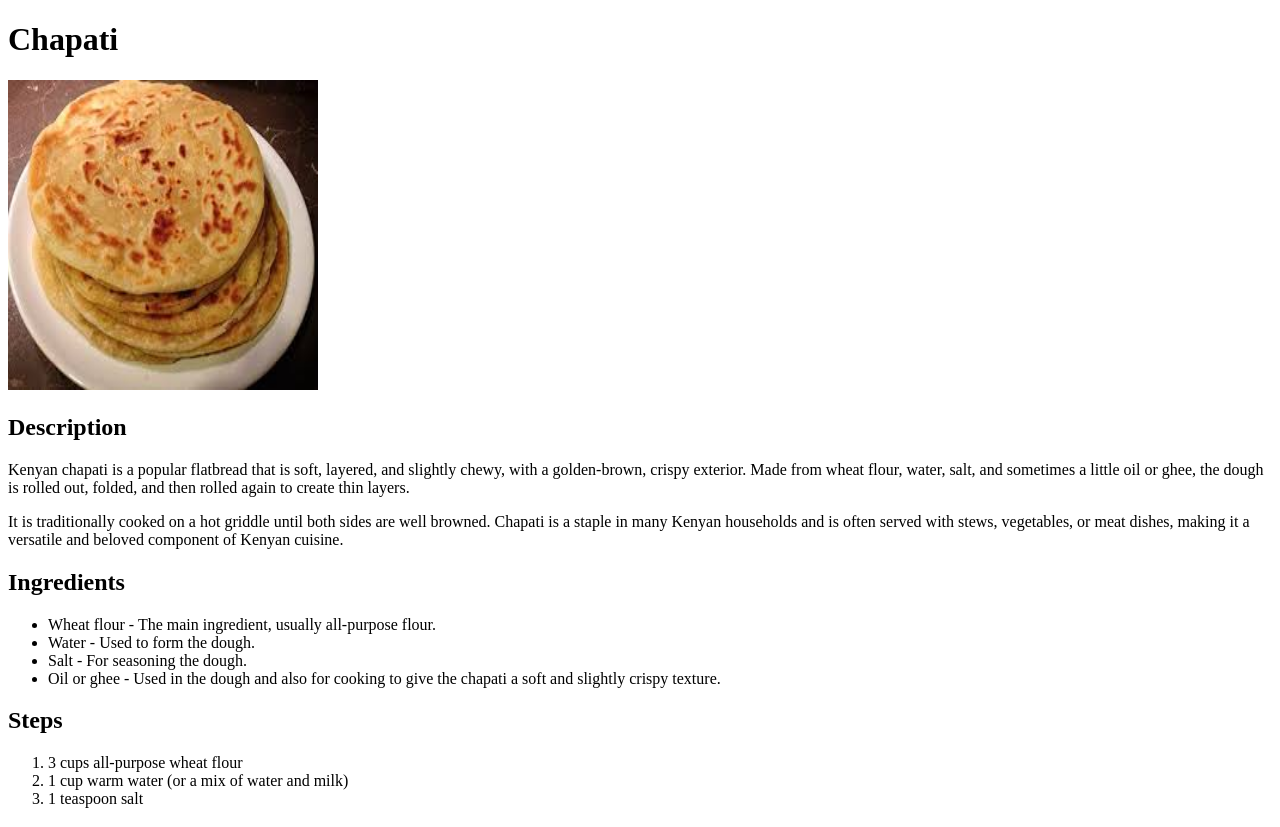
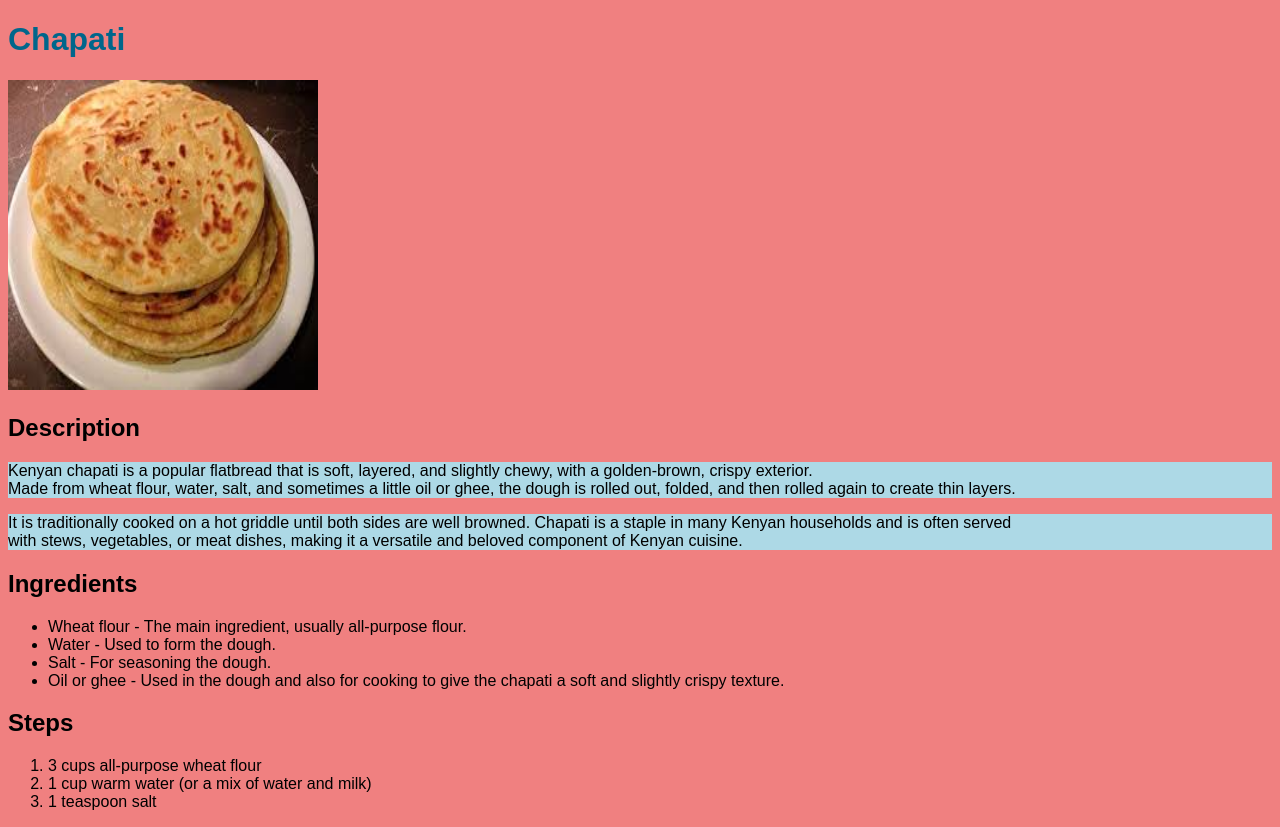
Before and after one commit to mikemikee21/odin-recipes, a plain HTML site: page recipes/chapati.html in a window 1280 px wide. Drawn offline with Linux system fonts and the light colour scheme.

Commit message:
Added CSS

```diff
--- a/recipes/chapati.html
+++ b/recipes/chapati.html
@@ -4,6 +4,7 @@
     <meta charset="UTF-8">
     <meta name="viewport" content="width=device-width, initial-scale=1.0">
     <title>Chapati</title>
+    <link rel="stylesheet" href="../style.css">
 </head>
 <body>
 
@@ -13,12 +14,12 @@
         <h2>Description</h2>
 
             <p>Kenyan chapati is a popular flatbread that is soft, layered, and slightly chewy,
-            with a golden-brown, crispy exterior. Made from wheat flour, water, salt, and sometimes
+            with a golden-brown, crispy exterior. <br>Made from wheat flour, water, salt, and sometimes
             a little oil or ghee, the dough is rolled out, folded, and then rolled again to create
             thin layers.</p>
 
             <p>It is traditionally cooked on a hot griddle until both sides are well browned. Chapati is a
-            staple in many Kenyan households and is often served with stews, vegetables, or meat dishes,
+            staple in many Kenyan households and is often served <br>with stews, vegetables, or meat dishes,
             making it a versatile and beloved component of Kenyan cuisine.</p>
 
 
--- /dev/null
+++ b/style.css
@@ -0,0 +1,18 @@
+*
+{
+    box-sizing: border-box;
+    font-family: Arial, Helvetica, sans-serif;
+    background-color: lightcoral;
+}
+
+
+
+p {
+    background-color: rgb(173, 217, 230);
+}
+
+
+h1 {
+    color: rgb(0, 102, 139);
+    font-weight: bold;
+}
```
Also changed, not shown: index.html (+1 -0 lines), recipes/mandazi.html (+1 -0 lines), recipes/ugali.html (+1 -0 lines).
